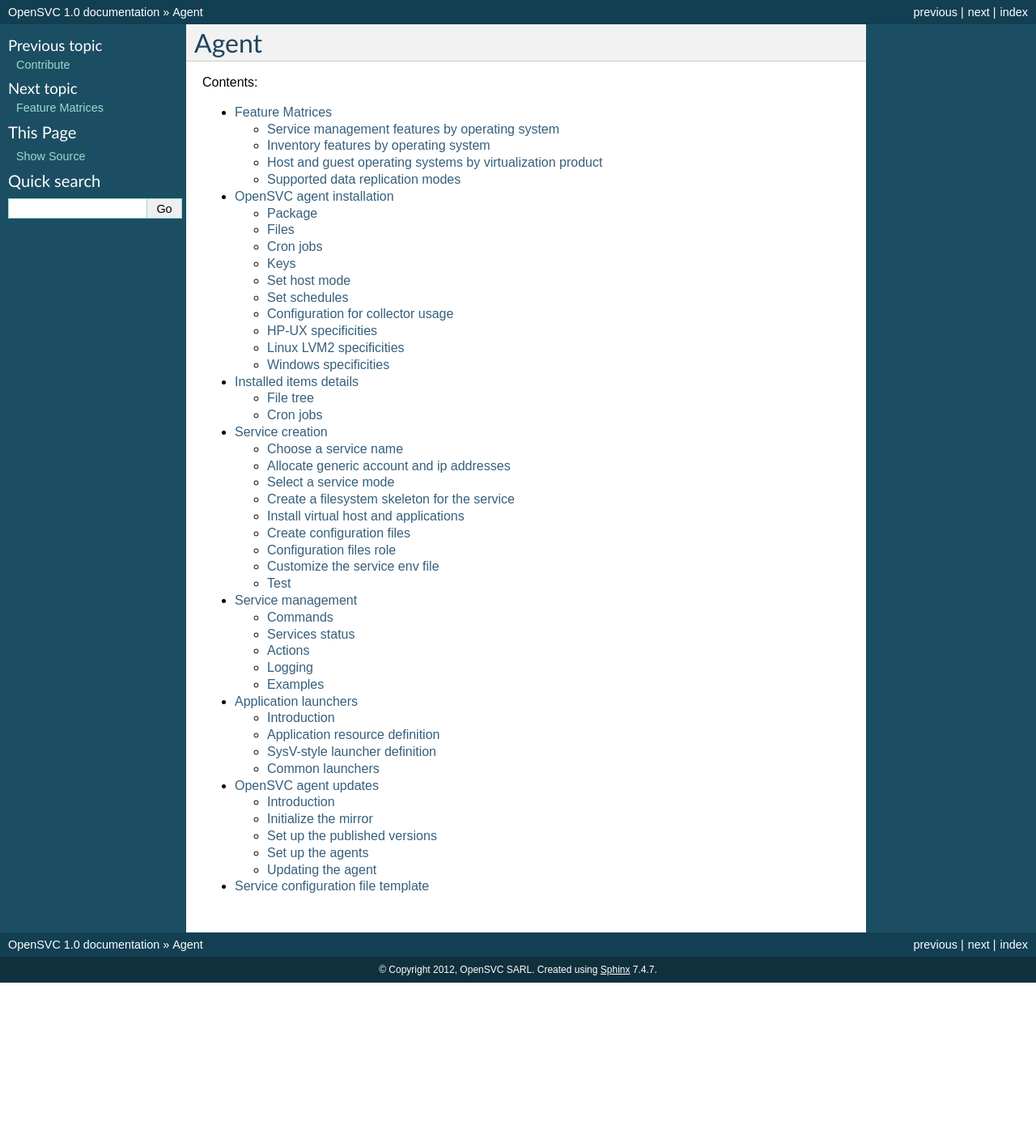
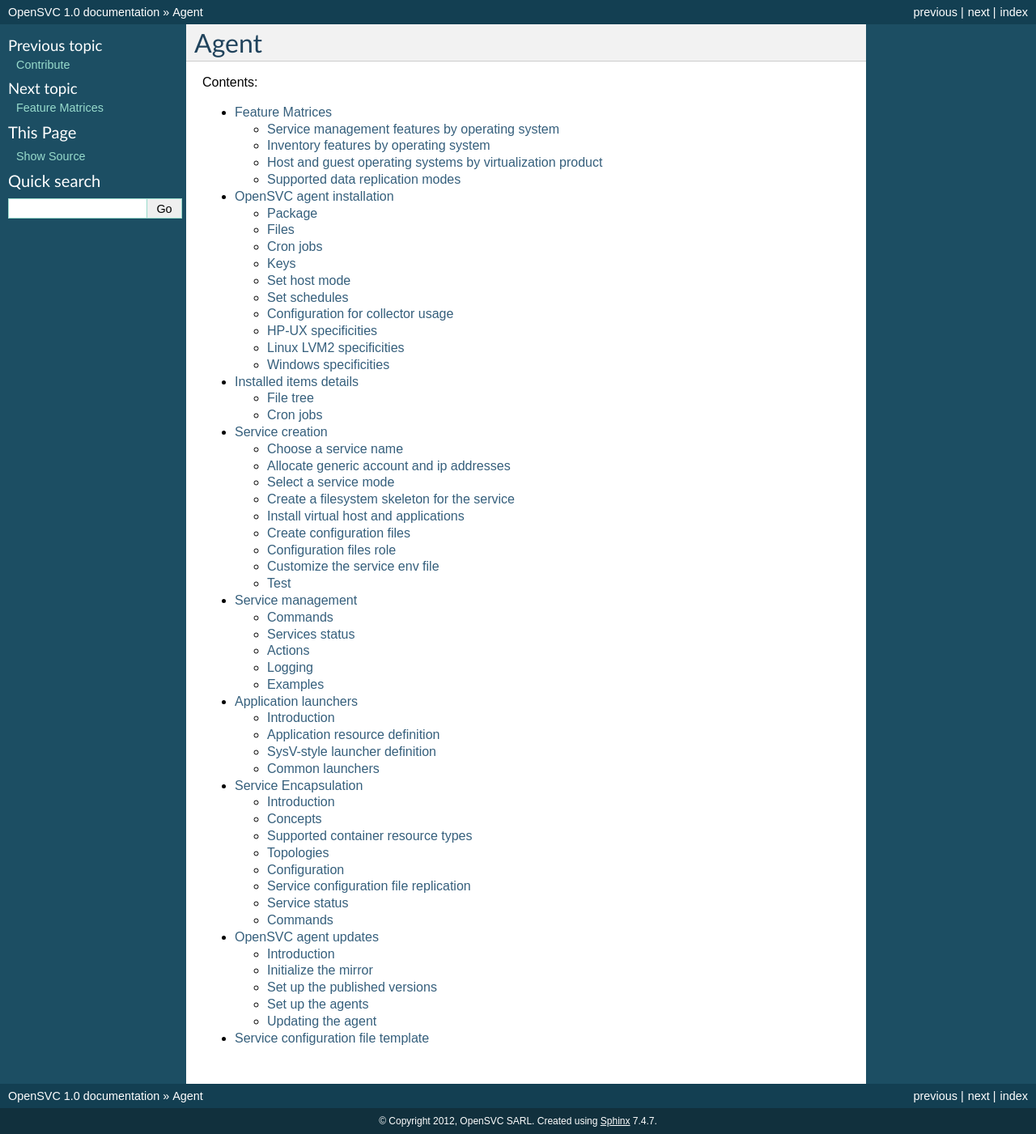
Before and after one commit to opensvc/docs.opensvc.com, a Sphinx documentation site: the page built from source/agent.rst, in a window 1280 px wide. Shown: the whole page at 81% size. Built offline with Sphinx 7.4.7, drawn with Linux system fonts in a browser that asks for light colours; before the commit the page ends 1214 px from its top, so only the background shows below that; some of the changed lines change nothing that is shown.

Commit message:
Add service encapsulation doc

```diff
--- a/source/agent.rst
+++ b/source/agent.rst
@@ -12,5 +12,6 @@
    agent.service.creation
    agent.service.management
    agent.service.app
+   agent.service.encapsulation
    agent.update
    agent.template.env
--- /dev/null
+++ b/source/agent.service.encapsulation.rst
@@ -0,0 +1,169 @@
+Service Encapsulation
+*********************
+
+Introduction
+============
+
+Virtual machines and containers are often used to provide reliable service relocation, leveraging the vm mobility amongst its hypervisor pool nodes. Reliabilty is gained by the single operating system characteristic: the application integration can depend on system-provided files and tools with no burdain of idenfication and replication of these application-system inter-dependencies.
+
+As a service relocation mecanism, containers are fit for description as services in the OpenSVC framework. This chapter covers the OpenSVC agent features to handle such services.
+
+Concepts
+========
+
+* A service can span a pool of hypervisor
+* A service can drive one or multiple container resources
+* A service with container resources can be configured to span the containers
+* A service spaning the hypervisors and the containers viewed from the containers' side is called an encapsulated service
+* An encapsulated service can be single-node, farmed or in a failover configuration
+* A service can drive different resources at the hypervisor level and at the encapsulated level
+* Encapsulated services need an OpenSVC agent on each hypervisor and each container
+
+Supported container resource types
+==================================
+
+A service can drive simultaneously different container types.
+
+For example, a failover service can drive a LDOM on the production side and drive an OpenStack provisionned VM for disaster recovery.
+
+Hardware emulation
+------------------
+
+* Esx
+* Hpvm
+* Kvm
+* Xen
+* LDOM
+* Virtual Box
+* Ovm
+
+Containerization
+----------------
+
+* Lxc
+* Solaris Zones
+* HP Srp
+* FreeBSD Jails
+* OpenVZ
+
+Cloud-hosted
+------------
+
+* OpenStack
+* Vcloud
+
+Topologies
+==========
+
+Failover - Single node
+----------------------
+
+The service at the hypervisor level drives a single container and its dependent resources. This service, in failover mode, will run the container on one of the cluster node. The service can be stopped and started on another cluster node to provide relocation, or live-migrated if the underlying technology permits.
+
+Optionally, a heartbeat daemon can drive the service.
+
+At the encapsulated level, the service is viewed as single-node.
+
+Farmed - Failover
+-----------------
+
+Containers are started on multiple cluster nodes. At the encapsulated level, each container is viewed as a cluster node and the encapsulated service can relocate from one to another either manually or through a heartbeat daemon action.
+
+Farmed - Farmed
+---------------
+
+Containers are started on multiple cluster nodes. At the encapsulated level, each container is viewed as a cluster node and the encapsulated service is started on all, or a subset of, containers.
+
+Configuration
+=============
+
+Scoping
+-------
+
+Encapsulated service configurations rely heavily on scoping, as this mecanism allows hypervisor nodes and containers to see different settings for the same service.
+
+A scoping target, ``encapnodes``, is dedicated to this usage::
+
+	[DEFAULT]
+	encapnodes = vm1
+	nodes@encapnodes = vm1
+	nodes = hv1 hv2
+
+This simple service header is read at the hypervisor level as::
+
+	[DEFAULT]
+	nodes = hv1 hv2
+
+And at the encapsulated level as::
+
+	[DEFAULT]
+	nodes = vm1
+
+Resources
+---------
+
+Each resource can be tagged with the ``encap`` keyword to be ignored at the hypervisor level, and to be considered at the encapsulated level.
+Container resources are obviously **not** tagged as ``encap``.
+
+Example::
+
+	[fs#1]
+	dev = /dev/mapper/vgdata-tools
+	mnt = /srv/svctest/tools
+	type = ext4
+	mnt_opt = rw,relatime
+	tags = encap
+
+This filesystem is driven by the agent in vm1.
+
+
+Service configuration file replication
+======================================
+
+The hypervisor running the container, or the flex_primary node, is the replication master. In encapsulated topologies, the replication master will not blindly copy the service env file to its peer nodes: it determines if the containers have a more recent version of the env file than itself. If so, it fetches the most recent env file from the containers before replication amongst cluster nodes and containers.
+
+This mecanism allows administrators to edit the env file from the containers without risking their change to be rolled back by the replication master.
+
+Service status
+==============
+
+A simple encapsulated service, seen at the hypervisor level::
+
+	deb1.opensvc.com
+	overall                   up
+	|- avail                  up
+	|  |- container#0    .... up       deb1
+	|  |  |- ip#2        ...E up       128.0.0.2@lo
+	|  |  '- ip#1        ...E up       deb1@eth0
+	|  |- fs#1           .... up       /dev/mapper/data-deb1@/deb1
+	|  '- app            .... n/a      app
+	|                                  # no checkup scripts
+	|- sync                   up
+	|  |- sync#i0        .... up       rsync svc config to drpnodes, nodes
+	|  '- sync#1         .... up       btrfs of deb1:deb1 to ['nodes']
+	'- hb                     n/a
+
+The same service, seen at the container level::
+
+	deb1.opensvc.com
+	overall                   up
+	|- avail                  up
+	|  |  ip#2           .... up       128.0.0.2@lo
+	|  |  ip#1           .... up       deb1@eth0
+	|  '- app            .... n/a      app
+	|                                  # no checkup scripts
+	|- sync                   up
+	|  |- sync#i0        .... up       rsync svc config to drpnodes, nodes
+	'- hb                     n/a
+
+
+* The detailled encapsulated service status is folded under each container resource.
+* Resources tagged with ``encap`` have the ``E`` flag displayed
+* The master hypervisor fetches the encapsulated service status through ``svcmgr -s <svcname> json status``
+
+Commands
+========
+
+Services with encapsulted resources can be started and stopped with the simple ``svcmgr -s <svcname> start`` and ``svcmgr -s <svcname> stop`` commands. Those commands chain the service action at the hypervisor level and at the encapsulated level.
+
+Actions limited to a subset of resources, like ``startfs`` or ``startip`` require the administrator to specify at which level they should occur using the ``--master``, ``slave <slave>`` or ``--slaves`` parameters.
```
